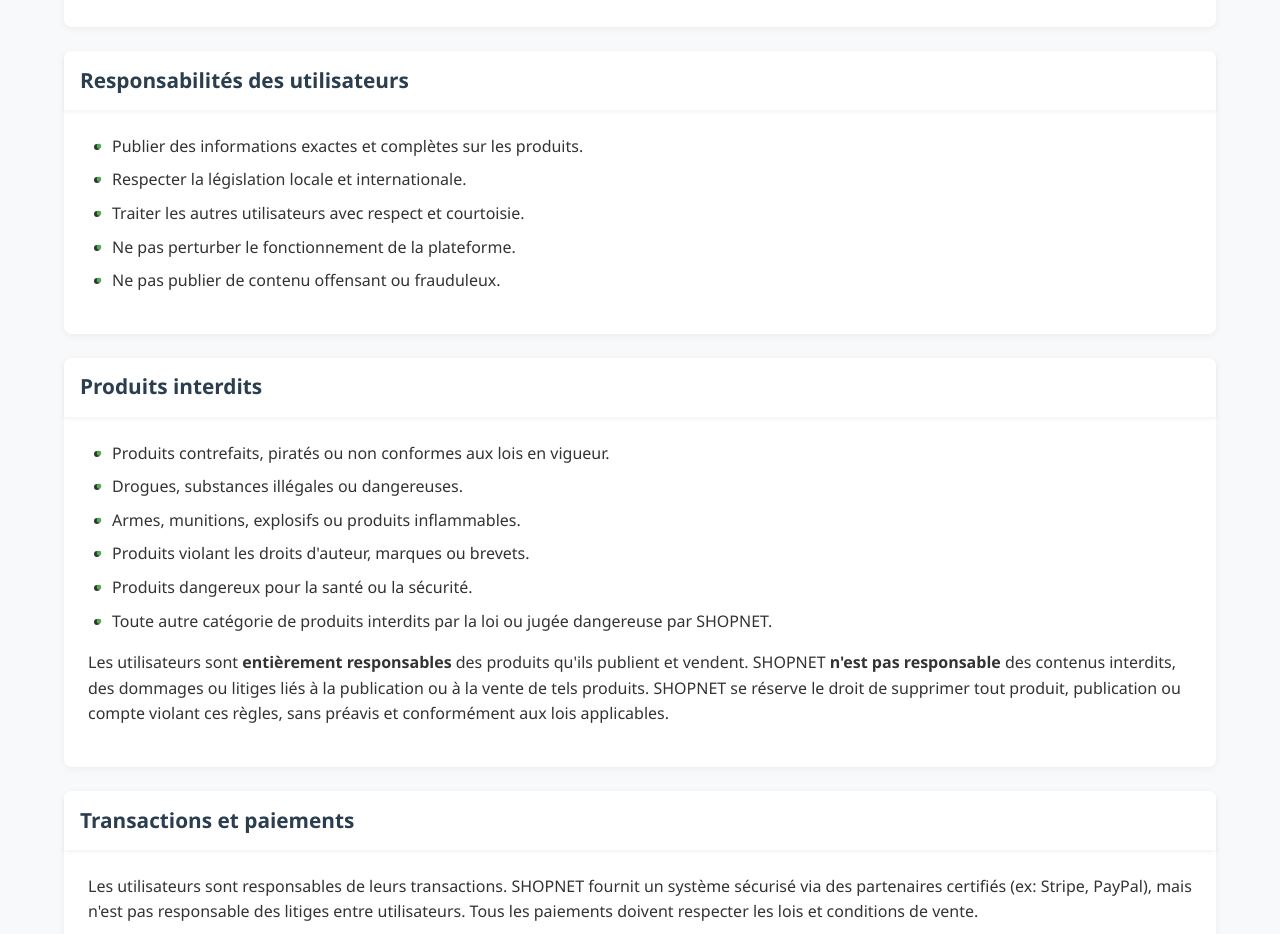
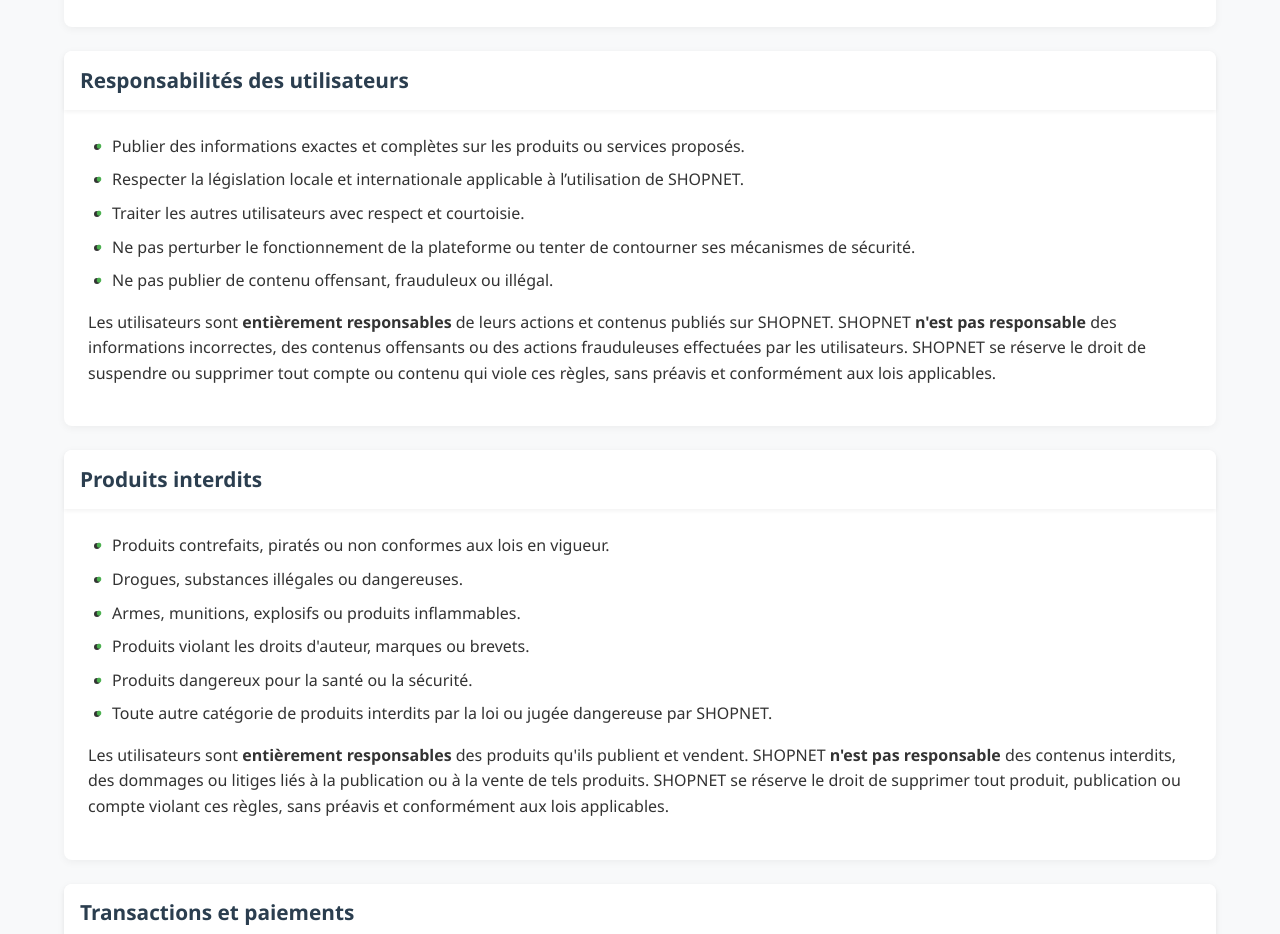
Before and after one commit to Entreprise-SHOPNET/SHOPNET-CONDITION, a plain HTML site: page presentation.html in a window 1280 px wide. Shown: the part 980-1914 px from the top of the page. Drawn offline with Linux system fonts and the light colour scheme.

Commit message:
Update presentation.html

```diff
--- a/presentation.html
+++ b/presentation.html
@@ -48,13 +48,19 @@
       <section id="responsabilites">
           <h2>Responsabilités des utilisateurs</h2>
           <ul>
-                <li>Publier des informations exactes et complètes sur les produits.</li>
-                <li>Respecter la législation locale et internationale.</li>
+              <li>Publier des informations exactes et complètes sur les produits ou services proposés.</li>
+              <li>Respecter la législation locale et internationale applicable à l’utilisation de SHOPNET.</li>
               <li>Traiter les autres utilisateurs avec respect et courtoisie.</li>
-                <li>Ne pas perturber le fonctionnement de la plateforme.</li>
-                <li>Ne pas publier de contenu offensant ou frauduleux.</li>
+              <li>Ne pas perturber le fonctionnement de la plateforme ou tenter de contourner ses mécanismes de sécurité.</li>
+              <li>Ne pas publier de contenu offensant, frauduleux ou illégal.</li>
           </ul>
+          <p>
+              Les utilisateurs sont <strong>entièrement responsables</strong> de leurs actions et contenus publiés sur SHOPNET.
+              SHOPNET <strong>n'est pas responsable</strong> des informations incorrectes, des contenus offensants ou des actions frauduleuses effectuées par les utilisateurs.
+              SHOPNET se réserve le droit de suspendre ou supprimer tout compte ou contenu qui viole ces règles, sans préavis et conformément aux lois applicables.
+          </p>
       </section>
+
 
       <section id="produits-interdits">
           <h2>Produits interdits</h2>
```
Lines whose indentation alone changed are shown as unchanged.
